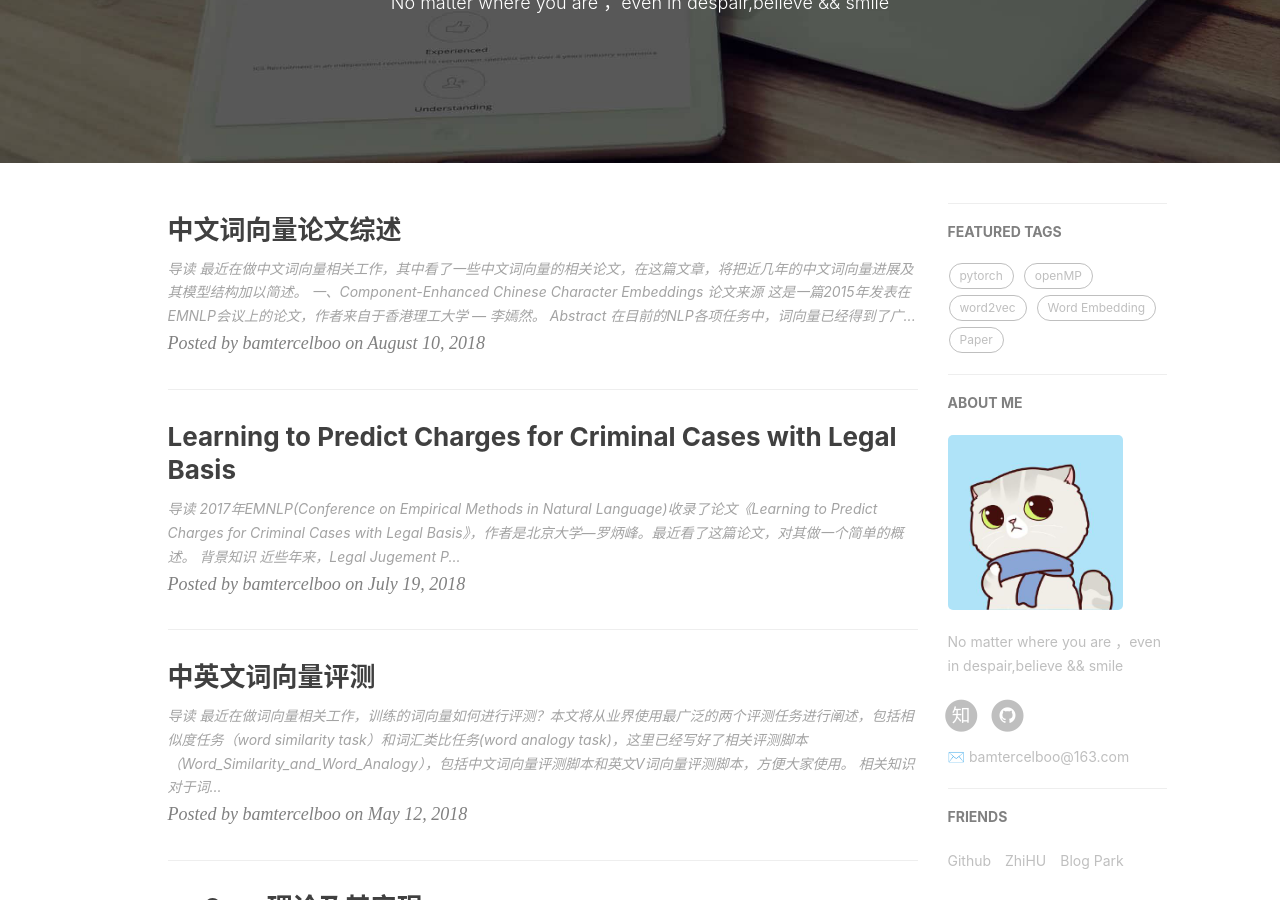
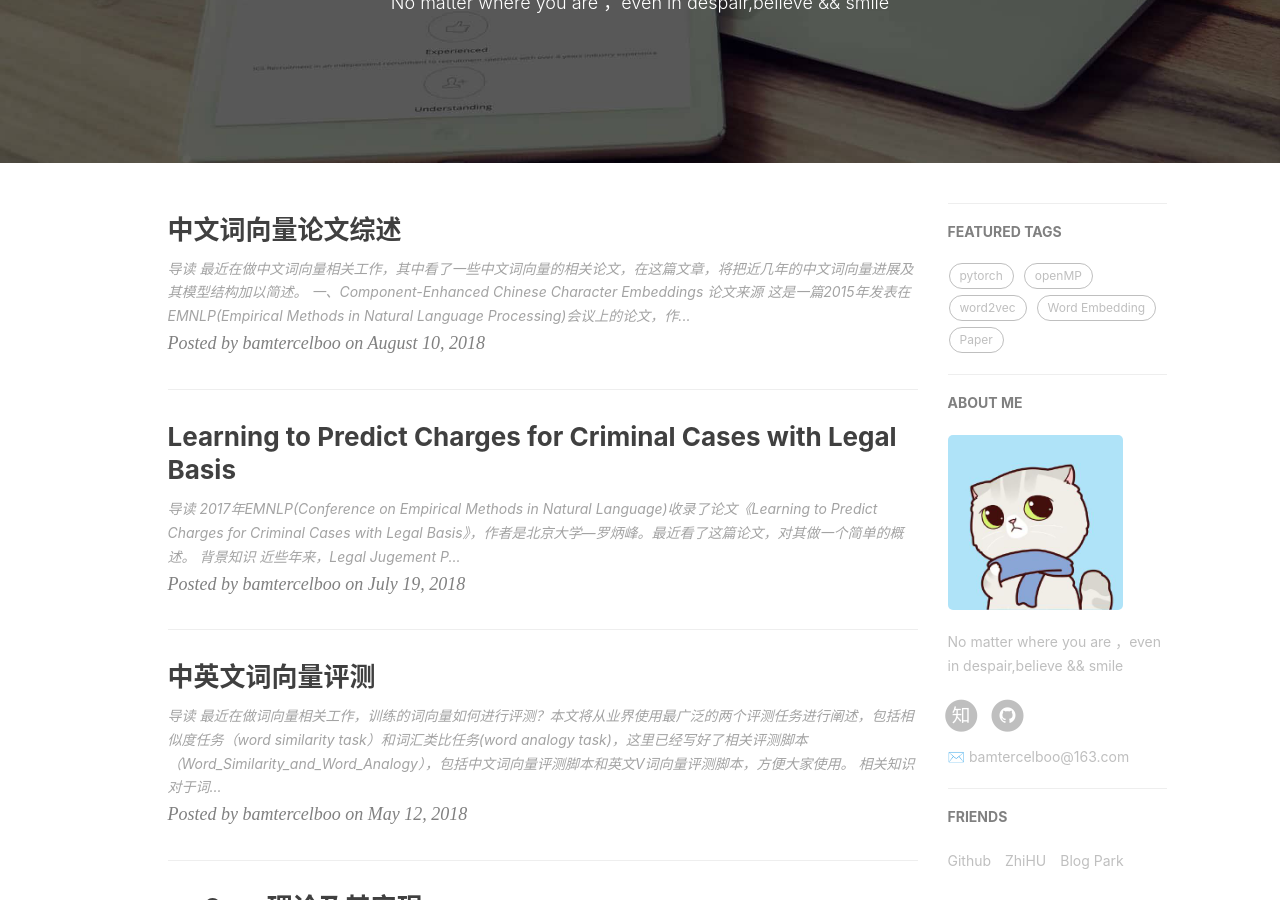
Before and after one commit to bamtercelboo/bamtercelboo.github.io, a Jekyll site: the page built from index.html, in a window 1280 px wide and 900 px high, scrolled down 343 px. Built offline with Jekyll 4.4.1, drawn with Linux system fonts in a browser that asks for light colours; nearby versions of some CDN libraries; the list of posts is cut into pages by our own code; comment, search, counter and statistics services are not loaded; part of the change alters nothing that is shown.

Commit message:
embedding

```diff
--- a/_posts/2018-05-15-chinese_embedding_paper.md
+++ b/_posts/2018-05-15-chinese_embedding_paper.md
@@ -18,7 +18,7 @@ tags:
 # 一、Component-Enhanced Chinese Character Embeddings #
 
 ## 论文来源 ##
-*这是一篇2015年发表在EMNLP会议上的论文，作者来自于香港理工大学 --- 李嫣然。*
+*这是一篇2015年发表在EMNLP(Empirical Methods in Natural Language Processing)会议上的论文，作者来自于香港理工大学 --- 李嫣然。*
 
 ## Abstract ##
 在目前的NLP各项任务中，词向量已经得到了广泛的应用并取得了很好的效果，然而大多数是对于英文等西方语言，对于中文，由于中文汉字包含了巨大的信息，在中文词向量的工作中有很大的提升，这篇论文认为汉字的组件（部首）包含了大量的语义信息，基于此提出了两个词向量模型，对中文字向量进行了改善，实验结果表明在文本分类已经词相似度上都得到了提升。
@@ -39,8 +39,18 @@ Word Similarity采用的评估文件大多数都是基于英文构建的，像 W
 
 
 
-# 二、 #
+# 二、 Joint Learning of Character and Word Embeddings #
 
+## 论文来源 ##
+*这是一篇2015年发表在IJCAI (International Joint Conference on Artificial Intelligence)会议上的论文，作者来自于清华大学 --- 陈新雄，徐磊。*
+
+## Abstract ##
+
+
+## Model ##
+
+
+## Experiment Result ##
 
 
 
```
